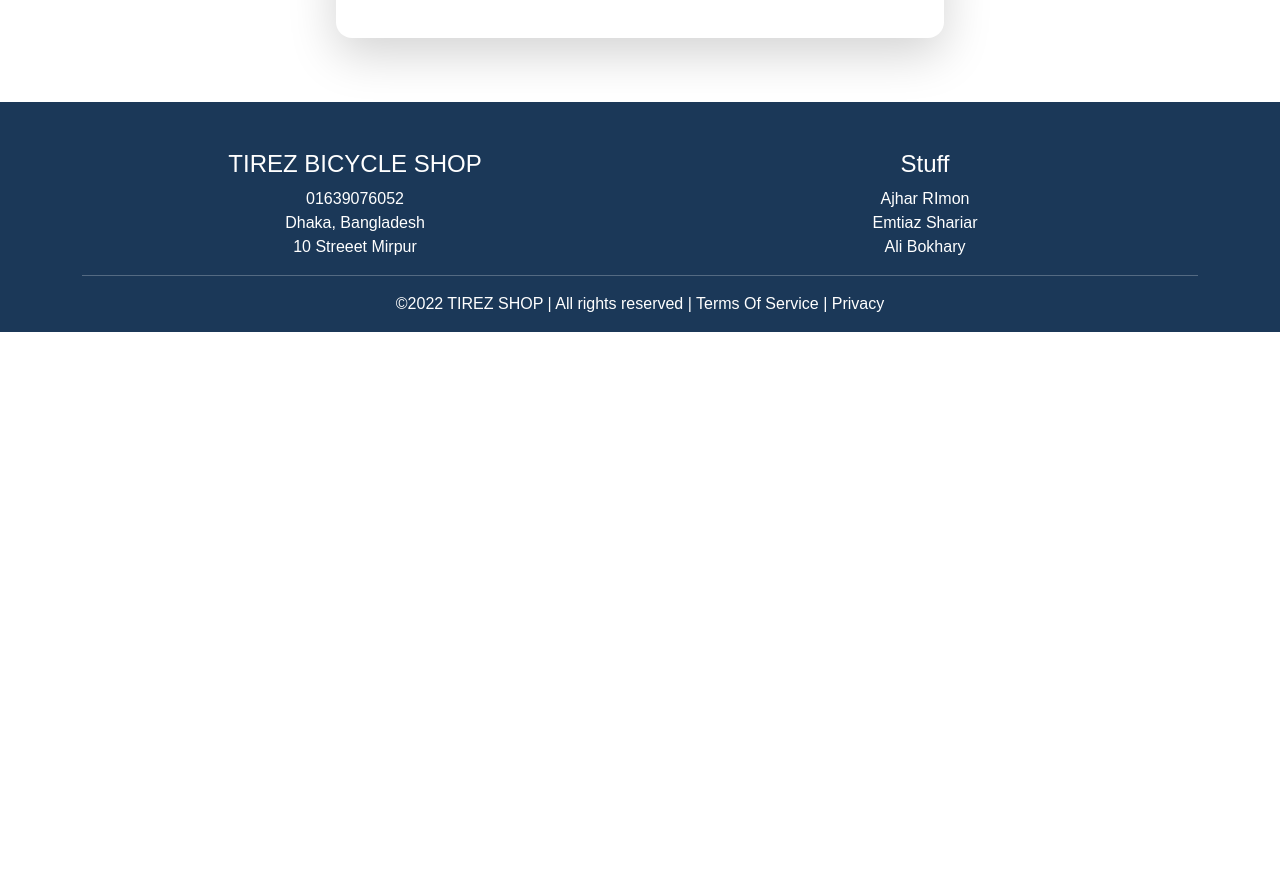
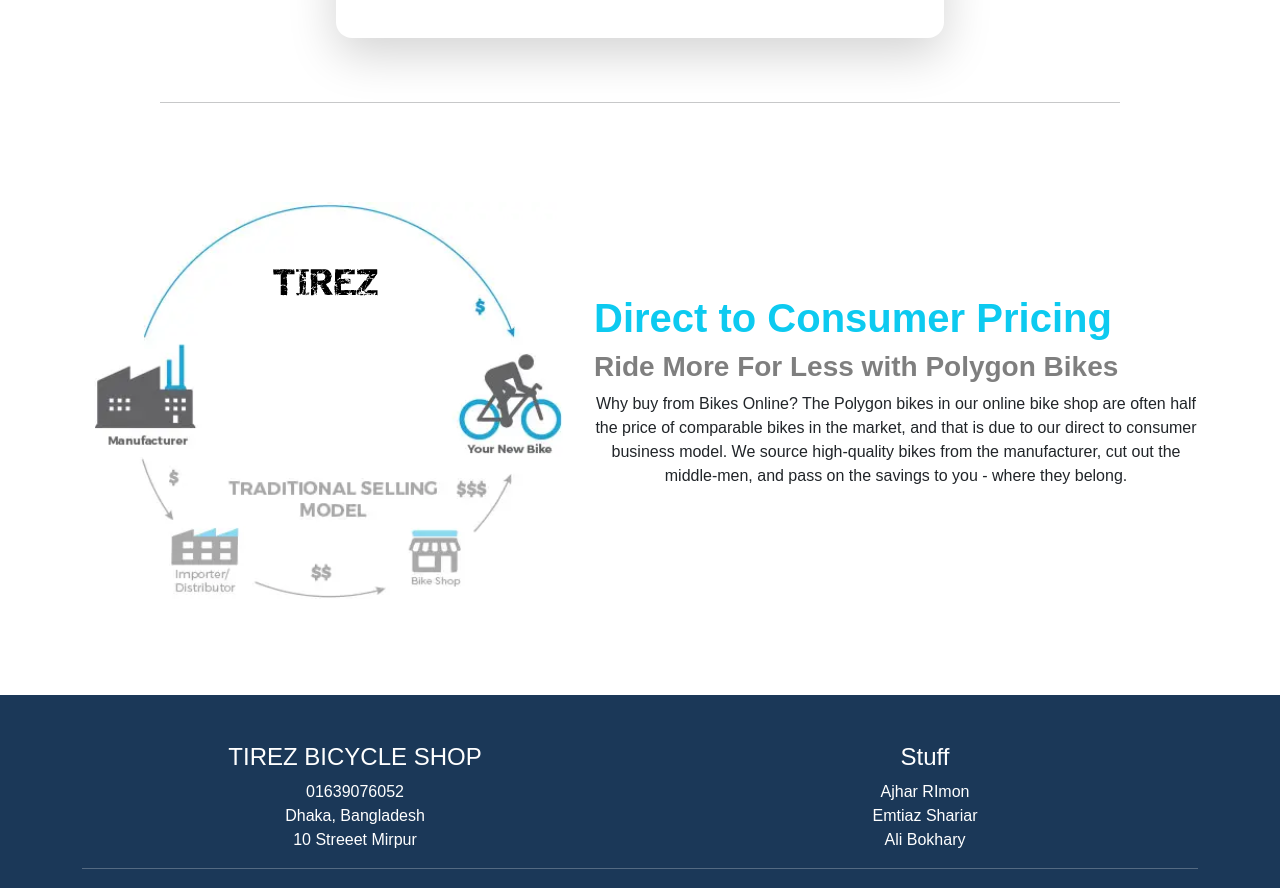
Before and after one commit to ajhar10/tirez-client-site, a React (Create React App) app: page / in a window 1280 px wide. Shown: the part 2059-2947 px from the top of the page. Before the commit the page ends 2391 px from the top, so only its background shows below. Built offline with nearby package versions, Linux system fonts and the light colour scheme; a web font is replaced by a local one.

Commit message:
Home page done

```diff
--- a/src/Pages/Home/OnlineBenefit/OnlineBenefit.js
+++ b/src/Pages/Home/OnlineBenefit/OnlineBenefit.js
@@ -4,6 +4,19 @@ import './OnlineBenefit.css'
 const OnlineBenefit = () => {
     return (
         <>
+            <hr className='w-75 mx-auto' />
+            <div className='container my-5 '>
+                <div className='model-section'>
+                    <div className='model my-5'>
+                        <img src={image} alt="model.img" />
+                    </div>
+                    <div className='model-content d-flex flex-column align-items-start ps-4 my-3'>
+                        <h1 className='text-info fw-bold'>Direct to Consumer Pricing</h1>
+                        <h3 className='fw-bold text-black-50'>Ride More For Less with Polygon Bikes</h3>
+                        <p className='d-flex flex-wrap'>Why buy from Bikes Online? The Polygon bikes in our online bike shop are often half the price of comparable bikes in the market, and that is due to our direct to consumer business model. We source high-quality bikes from the manufacturer, cut out the middle-men, and pass on the savings to you - where they belong.</p>
+                    </div>
+                </div>
+            </div>
         </>
     );
 };
```
